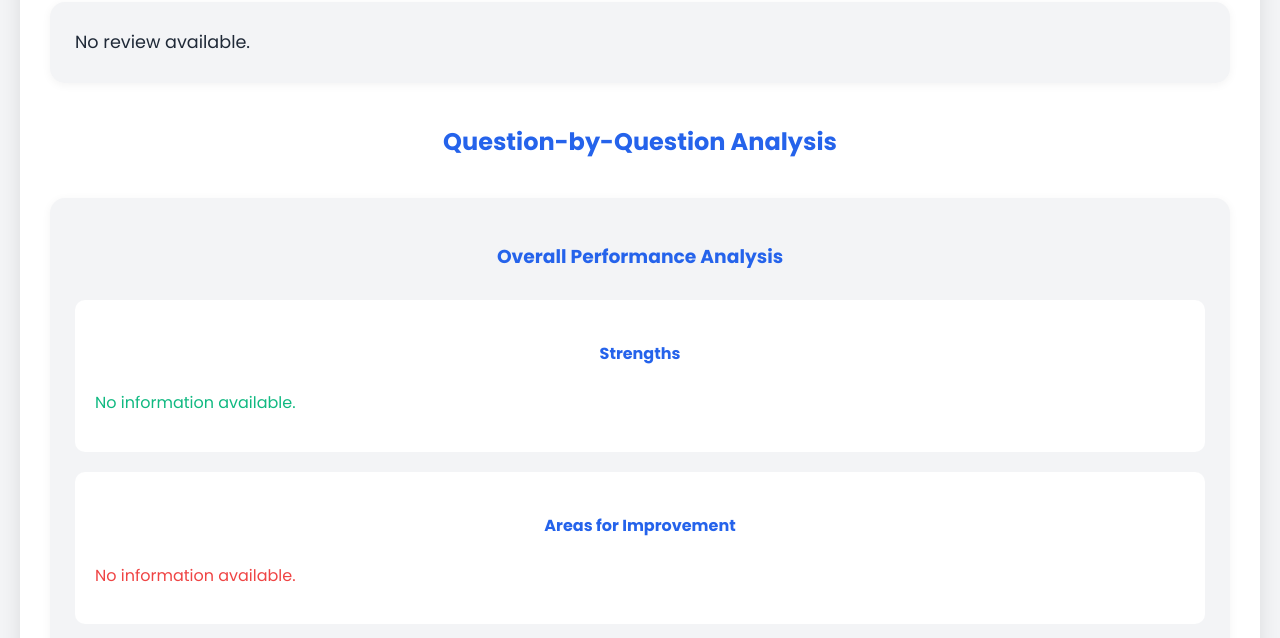
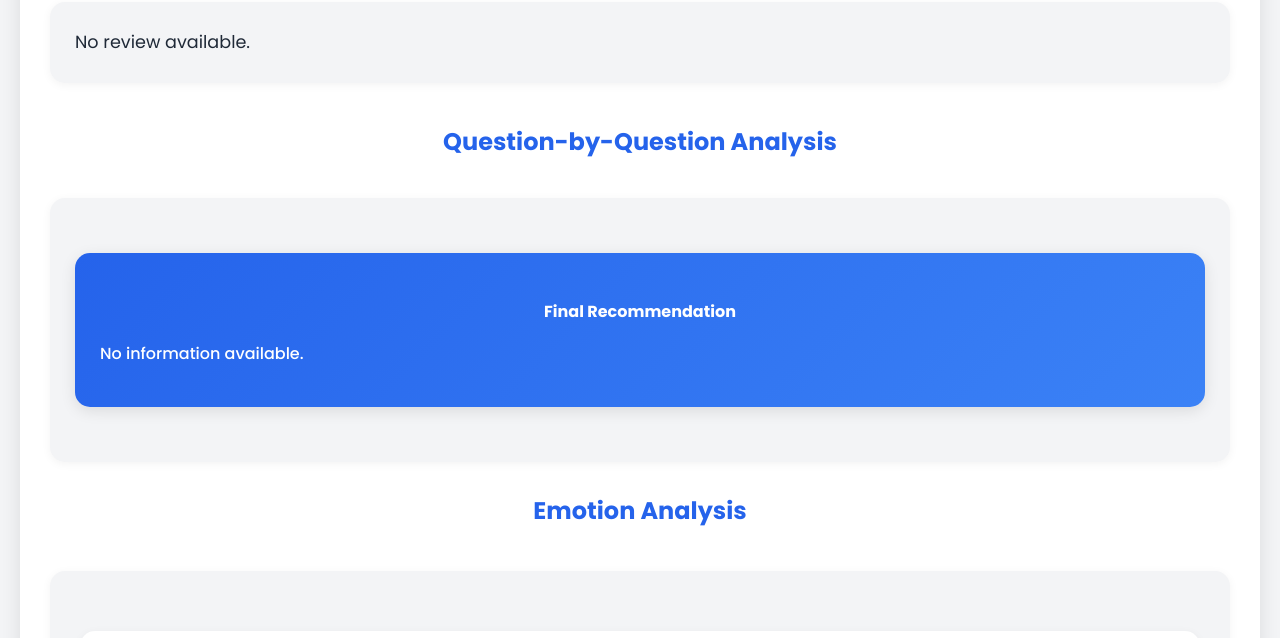
Before and after one commit to yashwanthbalakumar-kowtharapu/final-year-project, a website: page result.html in a window 1280 px wide. Shown: the part 159-797 px from the top of the page. Drawn offline with nearby package versions, Linux system fonts and the light colour scheme.

Commit message:
Update result.html

```diff
--- a/result.html
+++ b/result.html
@@ -425,15 +425,7 @@
             const recommendation = extractSection(reviewLines, 'Recommendation:');
 
             overallDiv.innerHTML = `
-                <h3>Overall Performance Analysis</h3>
-                <div class="strengths">
-                    <h4>Strengths</h4>
-                    <p>${strengths}</p>
-                </div>
-                <div class="weaknesses">
-                    <h4>Areas for Improvement</h4>
-                    <p>${weaknesses}</p>
-                </div>
+
                 <div class="recommendation">
                     <h4>Final Recommendation</h4>
                     <p>${recommendation}</p>
```
